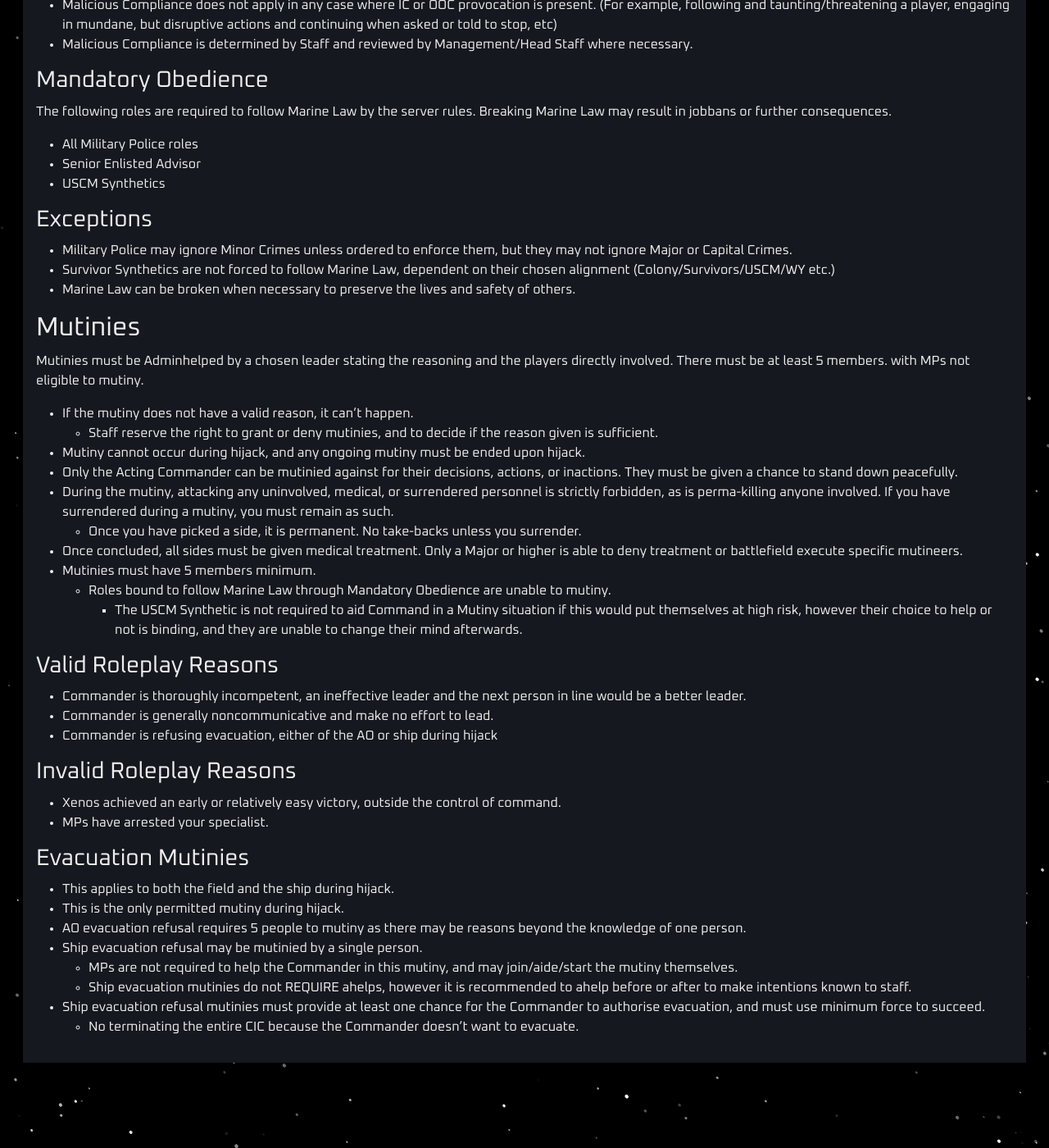
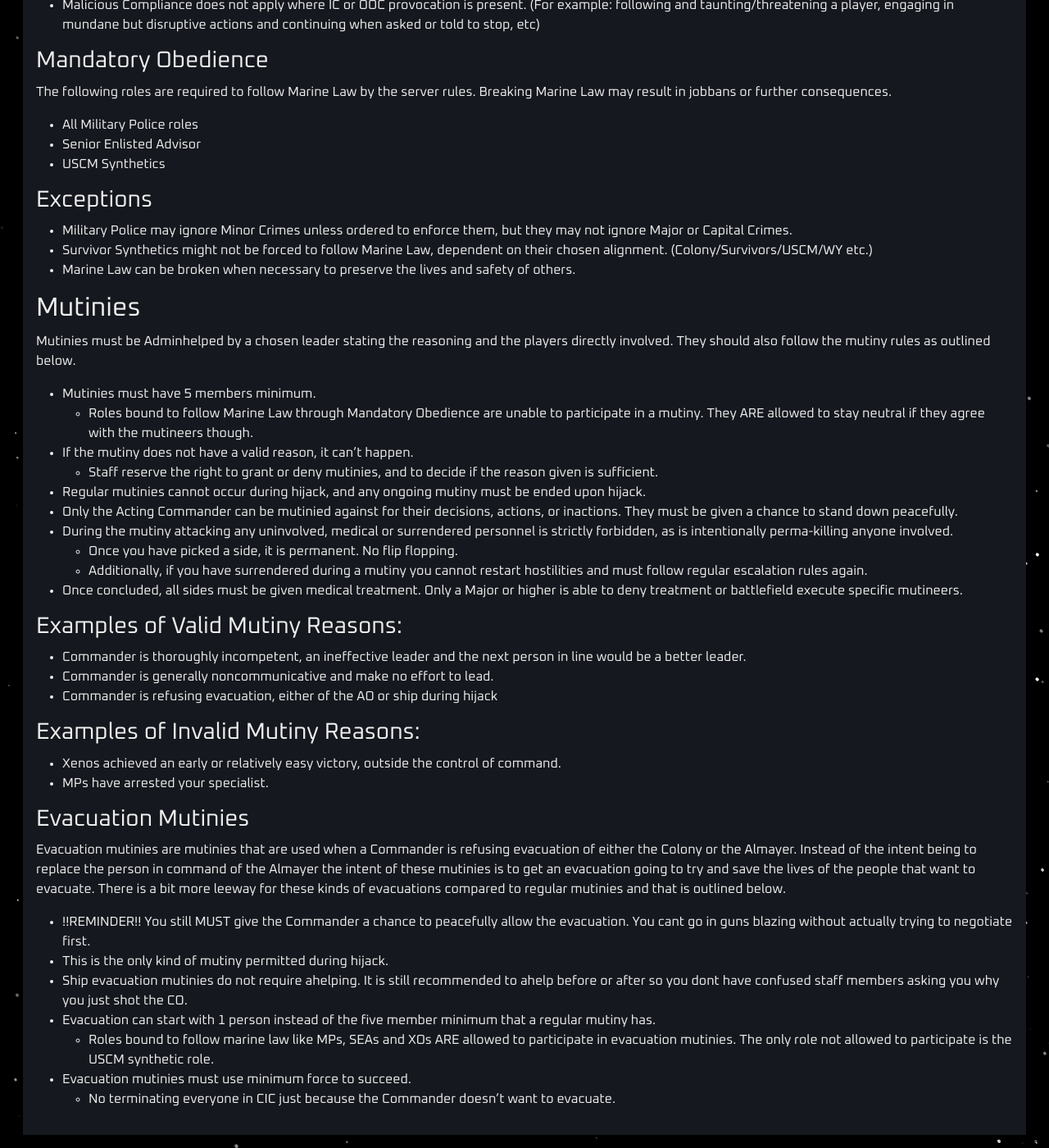
Before and after one commit to cmss13-devs/web, a Jekyll site: the page built from rules.md, in a window 1280 px wide and 1400 px high, scrolled down 12533 px. Shown: the whole window at 82% size. Built offline with Jekyll 4.4.1, drawn with Linux system fonts in a browser that asks for light colours; some of the changed text lies outside the part shown.

Commit message:
Update rules.md

```diff
--- a/rules.md
+++ b/rules.md
@@ -471,9 +471,8 @@
 # Rule 11: Marine Law, Mutinies
 
 ### Malicious Compliance
-- Malicious Compliance with IC Military Law to impose excessive punishments, make an arrest on a technicality of someone non-disruptive and acting in good faith, or causing intentional delays in processing, release or appeals will fall under rule 3, Community Expectations and are actionable.
-- Malicious Compliance does not apply in any case where IC or OOC provocation is present. (For example, following and taunting/threatening a player, engaging in mundane, but disruptive actions and continuing when asked or told to stop, etc)
-- Malicious Compliance is determined by Staff and reviewed by Management/Head Staff where necessary.
+- Malicious Compliance is using IC Military Law to impose excessive punishments, make an arrest on a technicality of someone non-disruptive who is acting in good faith or causing intentional delays in the jailing and appealing process.
+- Malicious Compliance does not apply where IC or OOC provocation is present. (For example: following and taunting/threatening a player, engaging in mundane but disruptive actions and continuing when asked or told to stop, etc)
 
 ### Mandatory Obedience
 The following roles are required to follow Marine Law by the server rules. Breaking Marine Law may result in jobbans or further consequences.
@@ -483,42 +482,43 @@
 
 ### Exceptions
 - Military Police may ignore Minor Crimes unless ordered to enforce them, but they may not ignore Major or Capital Crimes.
-- Survivor Synthetics are not forced to follow Marine Law, dependent on their chosen alignment (Colony/Survivors/USCM/WY etc.)
+- Survivor Synthetics might not be forced to follow Marine Law, dependent on their chosen alignment. (Colony/Survivors/USCM/WY etc.)
 - Marine Law can be broken when necessary to preserve the lives and safety of others.
 
 ## Mutinies
 
-Mutinies must be Adminhelped by a chosen leader stating the reasoning and the players directly involved. There must be at least 5 members. with MPs not eligible to mutiny.
+Mutinies must be Adminhelped by a chosen leader stating the reasoning and the players directly involved. They should also follow the mutiny rules as outlined below.
 
+- Mutinies must have 5 members minimum.
+    - Roles bound to follow Marine Law through Mandatory Obedience are unable to participate in a mutiny. They ARE allowed to stay neutral if they agree with the mutineers though.
 - If the mutiny does not have a valid reason, it can't happen.
     - Staff reserve the right to grant or deny mutinies, and to decide if the reason given is sufficient.
-- Mutiny cannot occur during hijack, and any ongoing mutiny must be ended upon hijack.
+- Regular mutinies cannot occur during hijack, and any ongoing mutiny must be ended upon hijack.
 - Only the Acting Commander can be mutinied against for their decisions, actions, or inactions. They must be given a chance to stand down peacefully.
-- During the mutiny, attacking any uninvolved, medical, or surrendered personnel is strictly forbidden, as is perma-killing anyone involved. If you have surrendered during a mutiny, you must remain as such.
-    - Once you have picked a side, it is permanent. No take-backs unless you surrender.
+- During the mutiny attacking any uninvolved, medical or surrendered personnel is strictly forbidden, as is intentionally perma-killing anyone involved.
+    - Once you have picked a side, it is permanent. No flip flopping.
+    - Additionally, if you have surrendered during a mutiny you cannot restart hostilities and must follow regular escalation rules again.
 - Once concluded, all sides must be given medical treatment. Only a Major or higher is able to deny treatment or battlefield execute specific mutineers.
-- Mutinies must have 5 members minimum.
-    - Roles bound to follow Marine Law through Mandatory Obedience are unable to mutiny.
-        - The USCM Synthetic is not required to aid Command in a Mutiny situation if this would put themselves at high risk, however their choice to help or not is binding, and they are unable to change their mind afterwards.
 
-### Valid Roleplay Reasons
+### Examples of Valid Mutiny Reasons:
 
 - Commander is thoroughly incompetent, an ineffective leader and the next person in line would be a better leader.
 - Commander is generally noncommunicative and make no effort to lead.
 - Commander is refusing evacuation, either of the AO or ship during hijack
 
-### Invalid Roleplay Reasons
+### Examples of Invalid Mutiny Reasons:
 
 - Xenos achieved an early or relatively easy victory, outside the control of command.
 - MPs have arrested your specialist.
 
 ### Evacuation Mutinies
+Evacuation mutinies are mutinies that are used when a Commander is refusing evacuation of either the Colony or the Almayer. Instead of the intent being to replace the person in command of the Almayer the intent of these mutinies is to get an evacuation going to try and save the lives of the people that want to evacuate.
+There is a bit more leeway for these kinds of evacuations compared to regular mutinies and that is outlined below.
 
-- This applies to both the field and the ship during hijack.
-- This is the only permitted mutiny during hijack.
-- AO evacuation refusal requires 5 people to mutiny as there may be reasons beyond the knowledge of one person.
-- Ship evacuation refusal may be mutinied by a single person.
-    - MPs are not required to help the Commander in this mutiny, and may join/aide/start the mutiny themselves.
-    - Ship evacuation mutinies do not REQUIRE ahelps, however it is recommended to ahelp before or after to make intentions known to staff.
-- Ship evacuation refusal mutinies must provide at least one chance for the Commander to authorise evacuation, and must use minimum force to succeed.
-    - No terminating the entire CIC because the Commander doesn't want to evacuate.
+- !!REMINDER!! You still MUST give the Commander a chance to peacefully allow the evacuation. You cant go in guns blazing without actually trying to negotiate first.
+- This is the only kind of mutiny permitted during hijack.
+- Ship evacuation mutinies do not require ahelping. It is still recommended to ahelp before or after so you dont have confused staff members asking you why you just shot the CO.
+- Evacuation can start with 1 person instead of the five member minimum that a regular mutiny has.
+    - Roles bound to follow marine law like MPs, SEAs and XOs ARE allowed to participate in evacuation mutinies. The only role not allowed to participate is the USCM synthetic role.
+- Evacuation mutinies must use minimum force to succeed.
+    - No terminating everyone in CIC just because the Commander doesn't want to evacuate.
```
